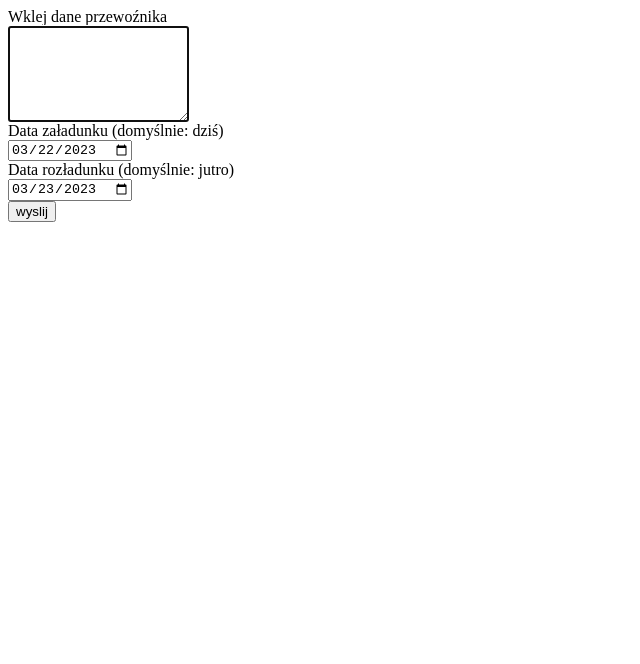
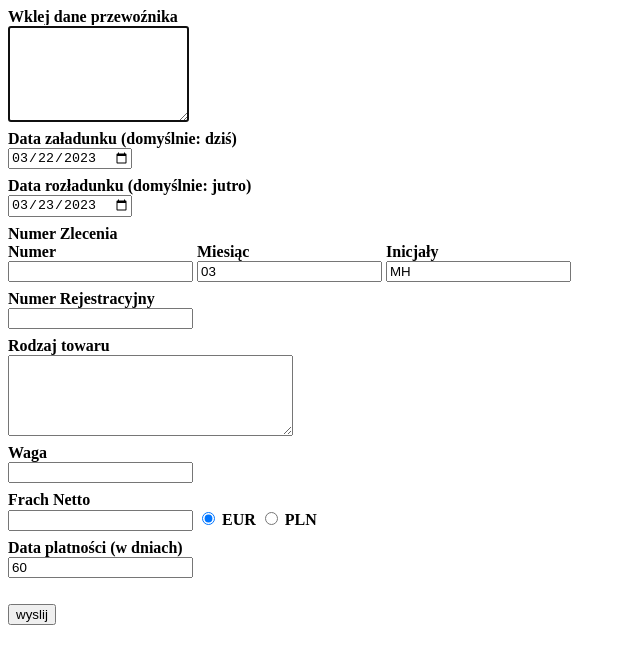
Before and after one commit to nowszy94/apka-dla-szymona, a website: page index.html in a window 1280 px wide. Shown: the whole page, without its empty margins (0-640 px from the left). Drawn offline with Linux system fonts and the light colour scheme.

Commit message:
added some more fields

```diff
--- a/index.html
+++ b/index.html
@@ -1,22 +1,93 @@
 <html>
 <head>
-    <meta http-equiv="Content-Type" content="text/html; charset=utf-8" />
+    <meta http-equiv="Content-Type" content="text/html; charset=utf-8"/>
+
+    <style>
+        form label {
+            font-weight: bold;
+        }
+        .input-group {
+            margin-bottom: 8px;
+        }
+        .radio-group {
+            display: inline;
+        }
+        .order-number-field {
+            display: inline-block;
+        }
+    </style>
 </head>
 <body>
 <form id="formId" action="/generate">
+    <div class="input-group">
         <label for="input-textarea">Wklej dane przewoźnika</label>
-    <br />
+        <br/>
         <textarea id="input-textarea" autofocus rows="6" name="input" required></textarea>
-    <br/>
-
+    </div>
+    <div class="input-group">
         <label for="input-loadDate">Data załadunku (domyślnie: dziś)</label>
         <br/>
         <input type="date" name="loadDate" id="input-loadDate" required>
-    <br/>
-
+    </div>
+    <div class="input-group">
         <label for="input-unloadDate">Data rozładunku (domyślnie: jutro)</label>
         <br/>
         <input type="date" name="unloadDate" id="input-unloadDate" required>
+    </div>
+    <div class="input-group">
+        <label for="input-orderNumberId">Numer Zlecenia</label>
+        <br/>
+        <div class="order-number-field">
+            <label for="input-orderNumberId">Numer</label>
+            <br/>
+            <input type="text" name="orderNumberId" id="input-orderNumberId">
+        </div>
+        <div class="order-number-field">
+            <label for="input-orderNumberMonth">Miesiąc</label>
+            <br/>
+            <input type="text" name="orderNumberMonth" id="input-orderNumberMonth">
+        </div>
+        <div class="order-number-field">
+            <label for="input-orderNumberInitials">Inicjały</label>
+            <br/>
+            <input type="text" name="orderNumberInitials" id="input-orderNumberInitials" value="MH">
+        </div>
+    </div>
+
+    <div class="input-group">
+        <label for="input-registrationPlate">Numer Rejestracyjny</label>
+        <br/>
+        <input type="text" name="registrationPlate" id="input-registrationPlate">
+    </div>
+    <div class="input-group">
+        <label for="input-typeOfGoods">Rodzaj towaru</label>
+        <br/>
+        <textarea id="input-typeOfGoods" name="typeOfGoods" rows="5" cols="33"></textarea>
+    </div>
+    <div class="input-group">
+        <label for="input-weight">Waga</label>
+        <br/>
+        <input type="text" name="weight" id="input-weight">
+    </div>
+    <div class="input-group">
+        <label for="input-netRate">Frach Netto</label>
+        <br/>
+        <input type="text" name="netRate" id="input-netRate">
+        <div class="radio-group">
+            <input type="radio" id="netRateEur" name="netRateCurrency" value="EUR" checked>
+            <label for="netRateEur">EUR</label>
+        </div>
+        <div class="radio-group">
+            <input type="radio" id="netRatePln" name="netRateCurrency" value="PLN">
+            <label for="netRatePln">PLN</label>
+        </div>
+    </div>
+    <div class="input-group">
+        <label for="input-payDays">Data platności (w dniach)</label>
+        <br/>
+        <input type="text" name="payDays" id="input-payDays" value="60">
+    </div>
+
     <br/>
 
     <input type="submit" value="wyslij">
@@ -26,11 +97,14 @@
     window.onload = () => {
         const today = new Date();
 
-        const tomorrow =  new Date();
+        const tomorrow = new Date();
         tomorrow.setDate(today.getDate() + 1)
 
-        document.getElementById('input-loadDate').value = today.toISOString().substring(0,10);
-        document.getElementById('input-unloadDate').value = tomorrow.toISOString().substring(0,10);
+        const todaysMonth = today.getMonth() + 1
+
+        document.getElementById('input-loadDate').value = today.toISOString().substring(0, 10);
+        document.getElementById('input-unloadDate').value = tomorrow.toISOString().substring(0, 10);
+        document.getElementById('input-orderNumberMonth').value = todaysMonth > 10 ? todaysMonth : `0${todaysMonth}`
     };
 </script>
 </body>
```
Also changed, not shown: index.js (+29 -11 lines), 1 other file. Lines whose indentation alone changed are shown as unchanged.
